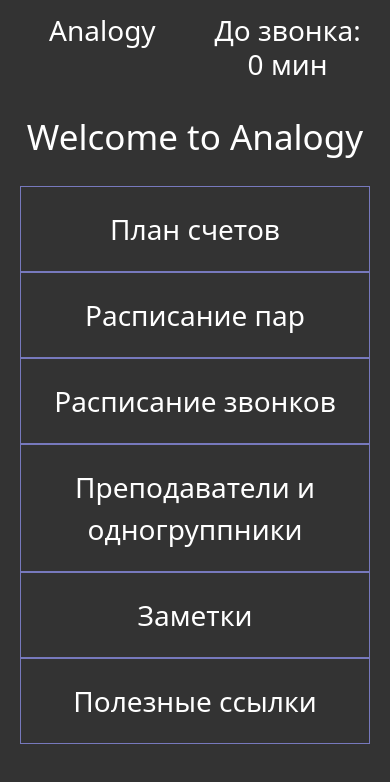
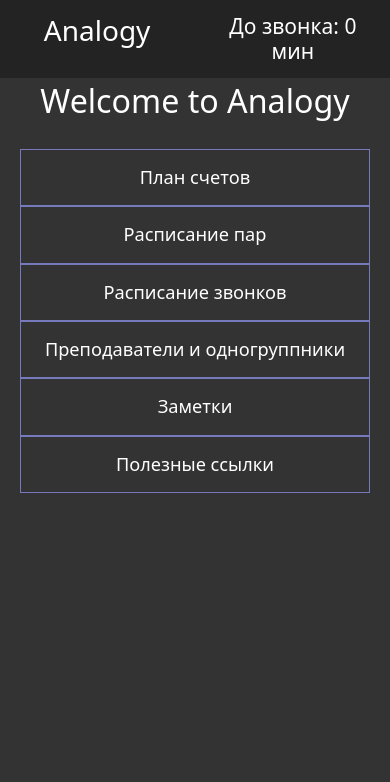
Before and after one commit to Kiminatory/Amalogy, a plain HTML site: page index.html in a window 390 px wide. Drawn offline with nearby package versions, Linux system fonts and the light colour scheme.

Commit message:
Update style.css

```diff
--- a/css/style.css
+++ b/css/style.css
@@ -33,18 +33,28 @@ a{
     text-decoration: none;
 }
 
+.container {
+    max-width: 95%;
+    margin: 0 auto;
+    text-align: center;
+}
+
 /* ------------------ */
 
 .header {
     margin-top: 1rem;
+    user-select: none;
+    height: 2.89rem;
 }
 .header__container {
-
-}
-.container {
-    max-width: 95%;
-    margin: 0 auto;
-    text-align: center;
+    position: fixed;
+    /* top: 1rem;
+    left: 2.5%; */
+    top: 0;
+    left: 0;
+    padding: 1rem 2.5%;
+    background-color: rgba(0, 0, 0, 0.3);
+    max-width: 100%;
 }
 .header__logo {
     display: flex;
@@ -56,6 +66,7 @@ a{
     justify-content: center;
 }
 .logo {
+
 }
 .logo h1{
     font-size: 2rem;
@@ -67,6 +78,9 @@ a{
 }
 
 .time {
+    /* position: fixed;
+    top: 0;
+    left: 50%; */
 }
 .time h2{
     display: flex;
@@ -119,6 +133,16 @@ a{
     background-color: var(--color1);
 }
 
+td{
+    border: 1px solid #fff;
+    padding: 1rem;
+    font-size: 1.3rem;
+    transition-duration: 0.4s;
+}
+
+.nowTd {
+    background: var(--color1);
+}
 
 /* ---------------------------------- */
 .hooter {
@@ -144,14 +168,34 @@ a{
     width: 100%;
     margin: 0 auto;
     }
+    .main__menu h2 {
+        font-size: 2.3rem;
+        margin: 2rem 0;
+    }
+    .time{
+        display: flex;
+        align-items: center;
+        justify-content: center;
+    }
+    .time h2{
+        font-size: 1.5rem;
+        margin: 0;
+    }
     .sublogo {
         display: none;
     }
     .list .link{
         display: block;
         border: 1px solid var(--color1);
-        font-size: 2rem;
-        padding: 1.5rem;
+        font-size: 1.3rem;
+        padding: 1rem;
+        transition-duration: 0.4s;
+    }
+
+    td{
+        border: 1px solid #fff;
+        padding: 1rem;
+        font-size: 1.22rem;
         transition-duration: 0.4s;
     }
  }
```
